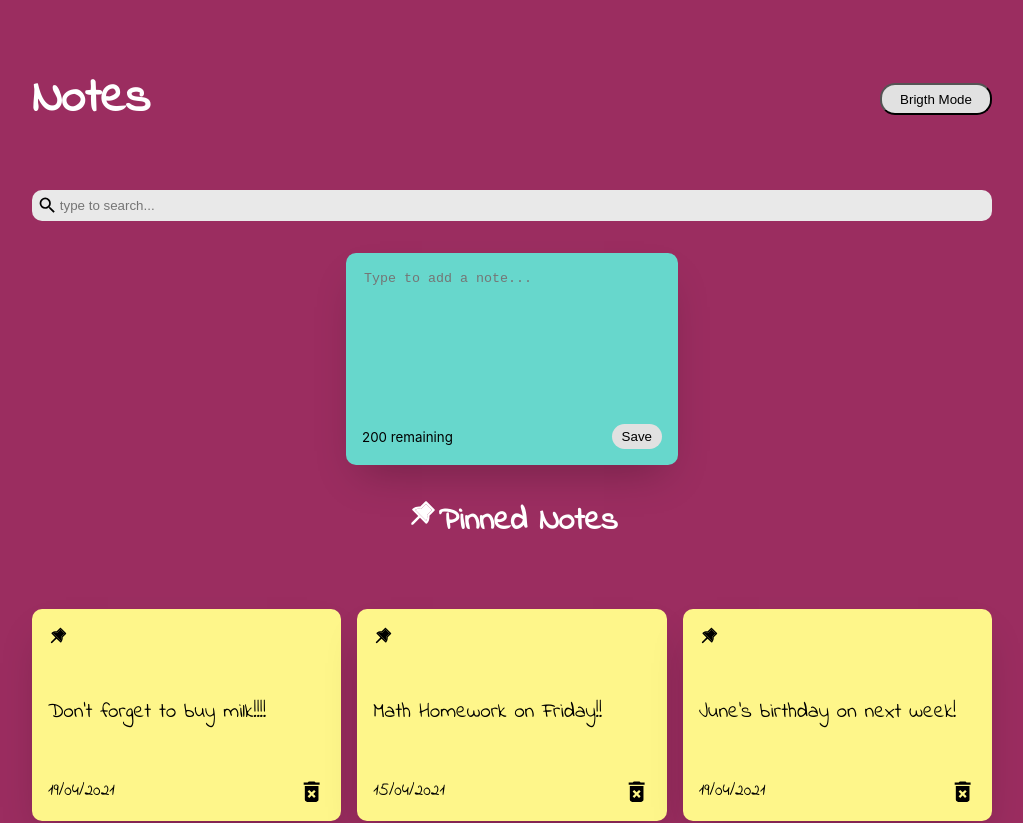
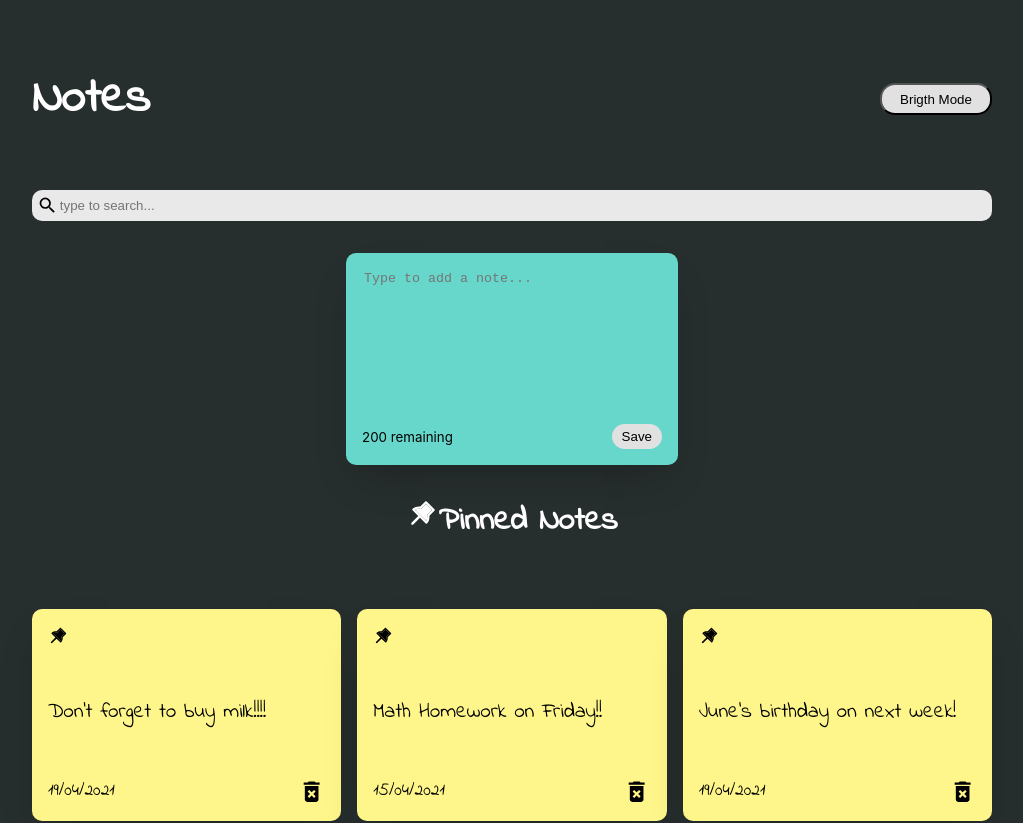
Before and after one commit to Melihberkaydn/Post-It-App, a React (Create React App) app: page / in a window 1280 px wide. Shown: the top 823 px of the page, without its empty margins (128-1151 px from the left). Built offline with nearby package versions, Linux system fonts and the light colour scheme.

Commit message:
added app images

```diff
--- a/src/index.css
+++ b/src/index.css
@@ -24,5 +24,5 @@ code {
 }
 
 .dark-mode {
-  background-color: #9b2d60;
+  background-color: #272e2e;
 }
```
Also changed, not shown: Images/Note App - Bright mode .jpg (added), Images/Note App - Dark Mode.jpg (added).
